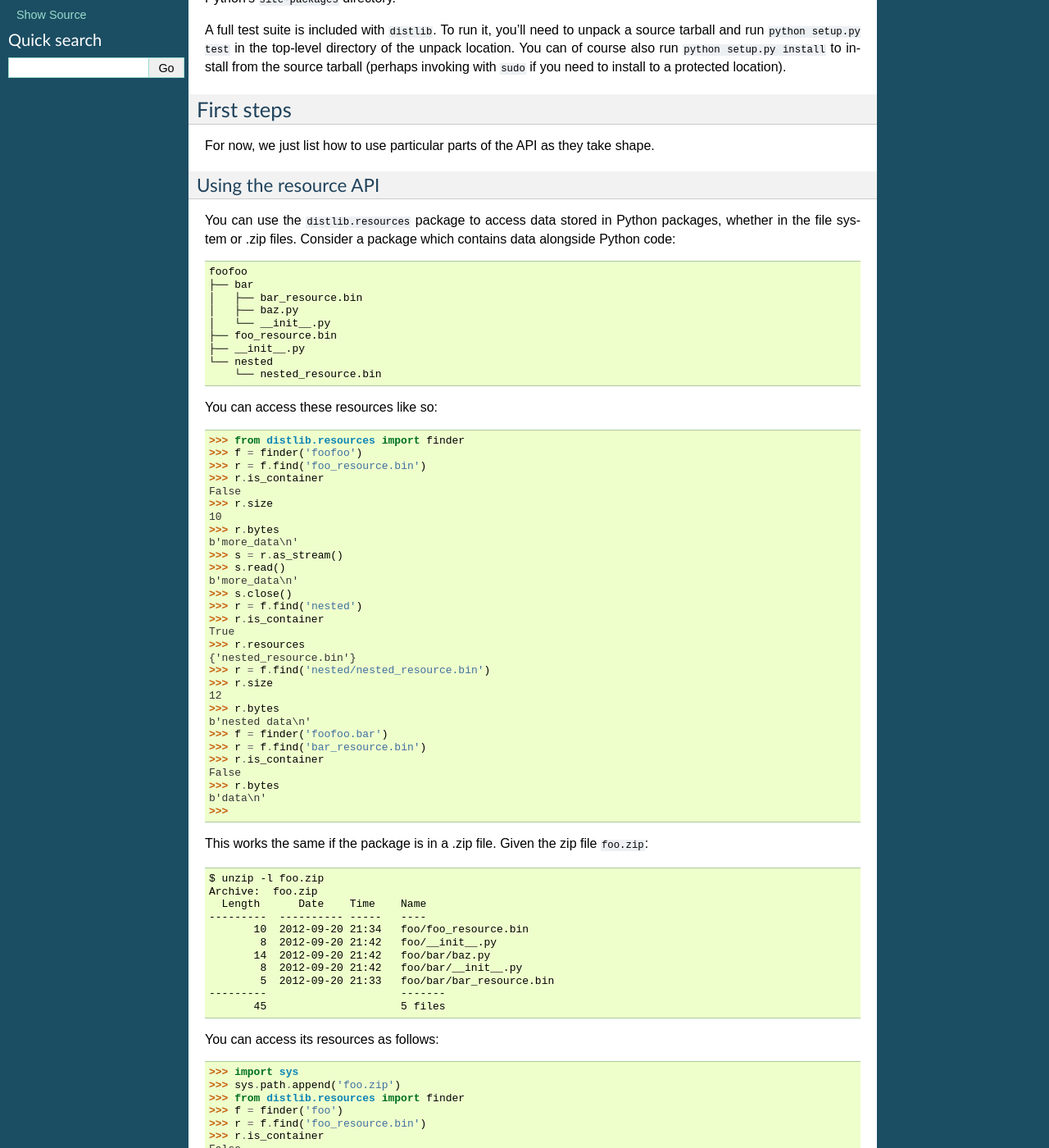
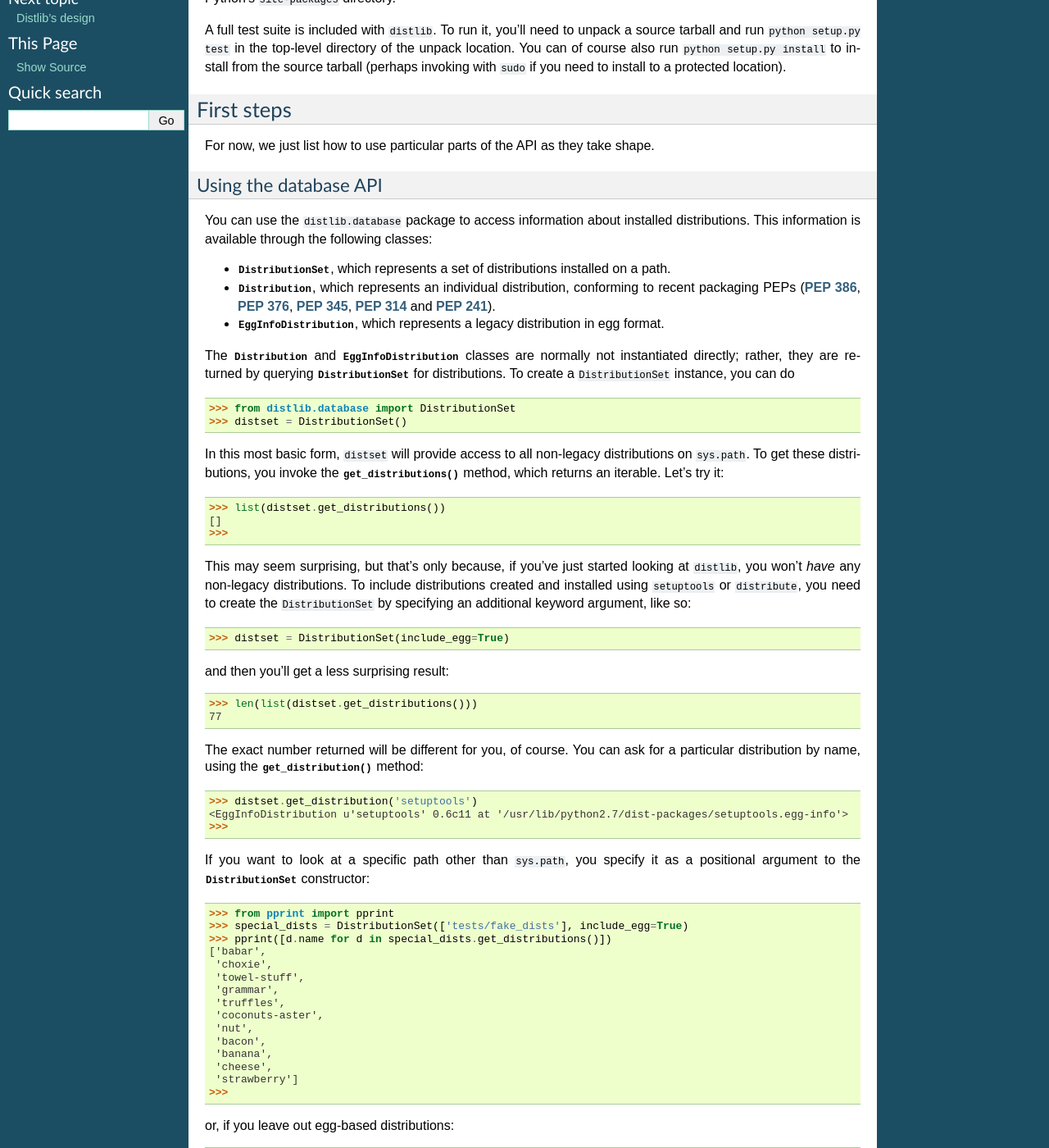
Before and after one commit to dstufft/distlib, a Sphinx documentation site: the page built from docs/tutorial.rst, in a window 1280 px wide and 1400 px high, scrolled down 326 px. Shown: the whole window at 82% size. Built offline with Sphinx 7.4.7, drawn with Linux system fonts in a browser that asks for light colours; formulas are drawn with MathJax 3; comment, search, counter and statistics services are not loaded; some of the changed text lies outside the part shown.

```diff
--- a/docs/tutorial.rst
+++ b/docs/tutorial.rst
@@ -29,6 +29,96 @@
 
 For now, we just list how to use particular parts of the API as they take
 shape.
+
+Using the database API
+^^^^^^^^^^^^^^^^^^^^^^
+
+You can use the ``distlib.database`` package to access information about
+installed distributions. This information is available through the
+following classes:
+
+* :class:`DistributionSet`, which represents a set of distributions installed
+  on a path.
+
+* :class:`Distribution`, which represents an individual distribution,
+  conforming to recent packaging PEPs (:pep:`386`, :pep:`376`, :pep:`345`,
+  :pep:`314` and :pep:`241`).
+* :class:`EggInfoDistribution`, which represents a legacy distribution in
+  egg format.
+
+The :class:`Distribution` and :class:`EggInfoDistribution` classes are normally
+not instantiated directly; rather, they are returned by querying
+:class:`DistributionSet` for distributions. To create a ``DistributionSet``
+instance, you can do ::
+
+    >>> from distlib.database import DistributionSet
+    >>> distset = DistributionSet()
+
+In this most basic form, ``distset`` will provide access to all non-legacy
+distributions on ``sys.path``. To get these distributions, you invoke the
+:meth:`get_distributions` method, which returns an iterable. Let's try it::
+
+    >>> list(distset.get_distributions())
+    []
+    >>>
+
+This may seem surprising, but that's only because, if you've just started
+looking at ``distlib``, you won't *have* any non-legacy distributions. To include
+distributions created and installed using ``setuptools`` or ``distribute``, you
+need to create the ``DistributionSet`` by specifying an additional keyword
+argument, like so::
+
+    >>> distset = DistributionSet(include_egg=True)
+
+and then you'll get a less surprising result::
+
+    >>> len(list(distset.get_distributions()))
+    77
+
+The exact number returned will be different for you, of course. You can ask
+for a particular distribution by name, using the :meth:`get_distribution`
+method::
+
+    >>> distset.get_distribution('setuptools')
+    <EggInfoDistribution u'setuptools' 0.6c11 at '/usr/lib/python2.7/dist-packages/setuptools.egg-info'>
+    >>>
+
+If you want to look at a specific path other than ``sys.path``, you specify it as a
+positional argument to the :class:`DistributionSet` constructor::
+
+    >>> from pprint import pprint
+    >>> special_dists = DistributionSet(['tests/fake_dists'], include_egg=True)
+    >>> pprint([d.name for d in special_dists.get_distributions()])
+    ['babar',
+     'choxie',
+     'towel-stuff',
+     'grammar',
+     'truffles',
+     'coconuts-aster',
+     'nut',
+     'bacon',
+     'banana',
+     'cheese',
+     'strawberry']
+    >>>
+
+or, if you leave out egg-based distributions::
+
+    >>> special_dists = DistributionSet(['tests/fake_dists'])
+    >>> pprint([d.name for d in special_dists.get_distributions()])
+    ['babar', 'choxie', 'towel-stuff', 'grammar']
+    >>>
+
+Once you have a :class:`Distribution` instance, you can use it to get more
+information about the distribution. For example, the ``metadata`` attribute
+gives access to the distribution's metadata.
+
+Using the dependency API
+^^^^^^^^^^^^^^^^^^^^^^^^
+
+You can use the ``distlib.depgraph`` package to analyse the dependencies
+between various distributions and to create a graph representing these
+dependency relationships.
 
 Using the resource API
 ^^^^^^^^^^^^^^^^^^^^^^
```
Also changed, not shown: docs/depgraph.rst (added, +199 -0 lines), 2 other files.
